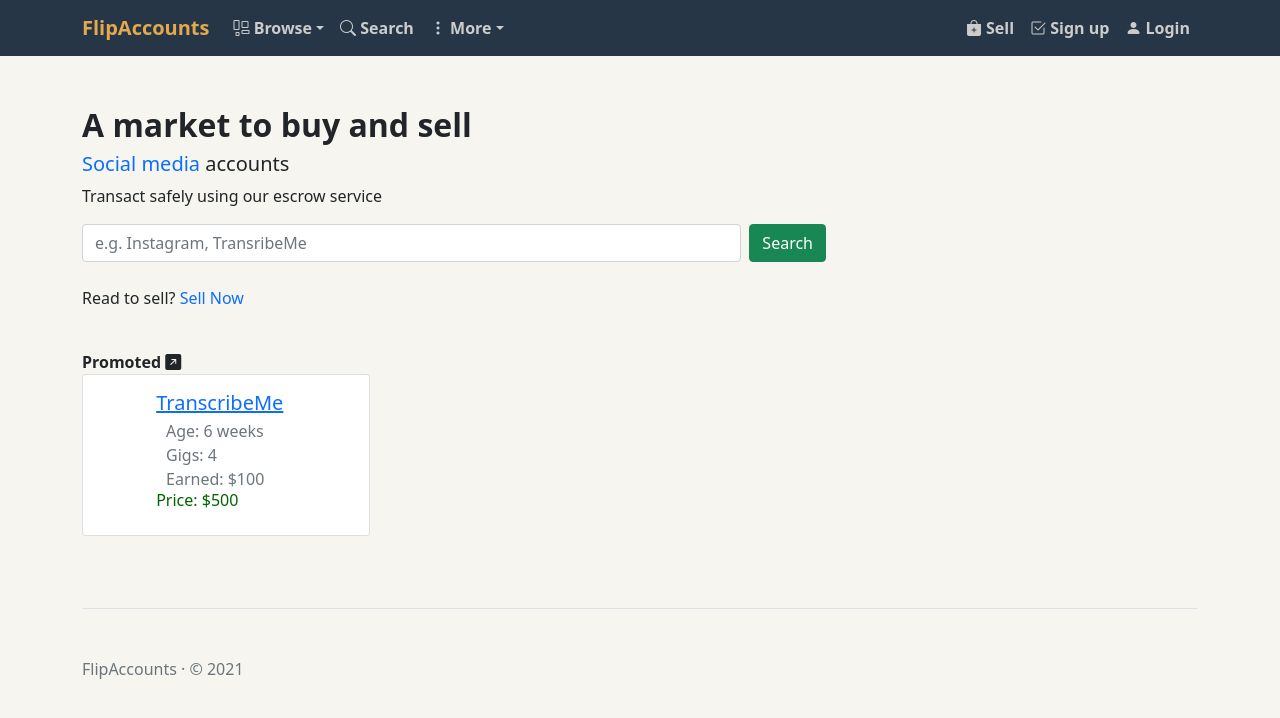
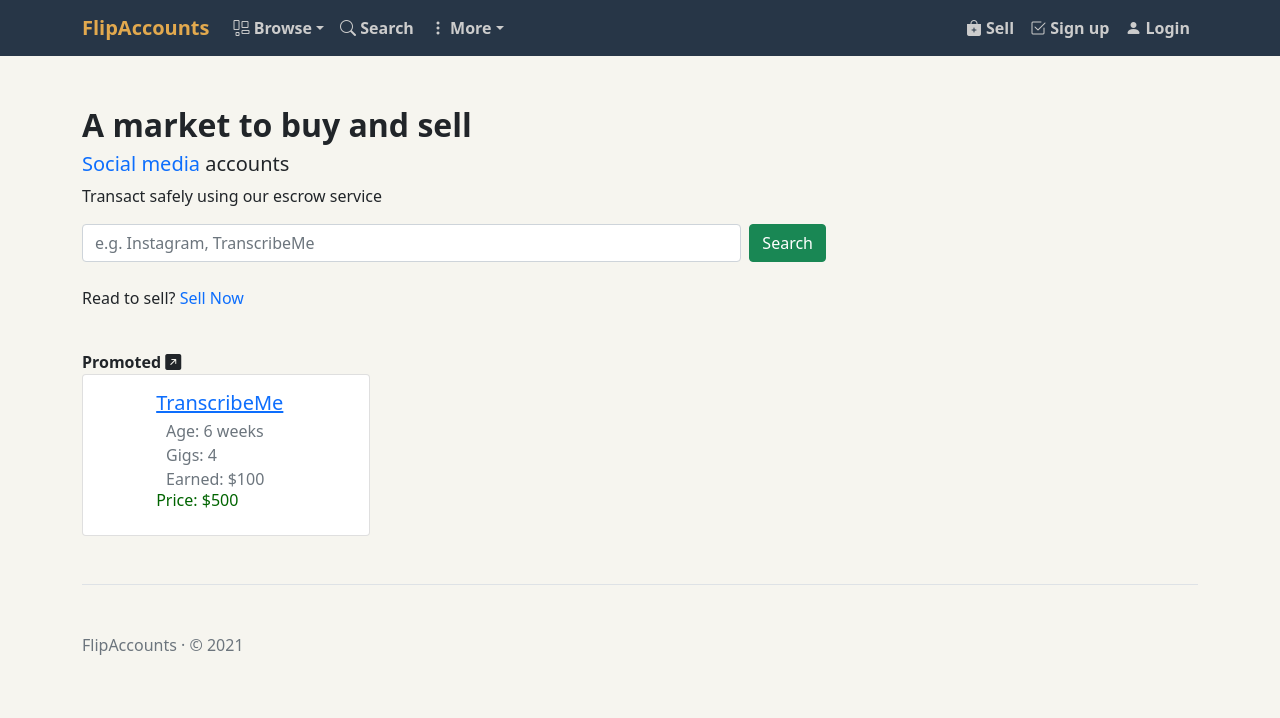
Before and after one commit to nxoo/flipaccounts, a Next.js app in the folder frontend/: page / in a window 1280 px wide. Shown: the top 718 px of the page. Built offline with nearby package versions, Linux system fonts and the light colour scheme; no server answers.

Commit message:
spelling changes

```diff
--- a/frontend/pages/index.js
+++ b/frontend/pages/index.js
@@ -34,7 +34,7 @@ export default function Home() {
                 <div className="search col-sm-8">
                     <form className="d-flex">
                         <input className="form-control me-2" type="search"
-                               placeholder="e.g. Instagram, TransribeMe" aria-label="Search"/>
+                               placeholder="e.g. Instagram, TranscribeMe" aria-label="Search"/>
                         <button className="btn btn-success" type="submit">Search</button>
                     </form>
                 </div>
@@ -53,7 +53,6 @@ export default function Home() {
                         <h6 className="card-subtitle mb-2" style={{color: "darkgreen"}}>Price: $500</h6>
                     </div>
                 </div>
-                <br/>
             </div>
             <style jsx>{`
               h2 {
```
